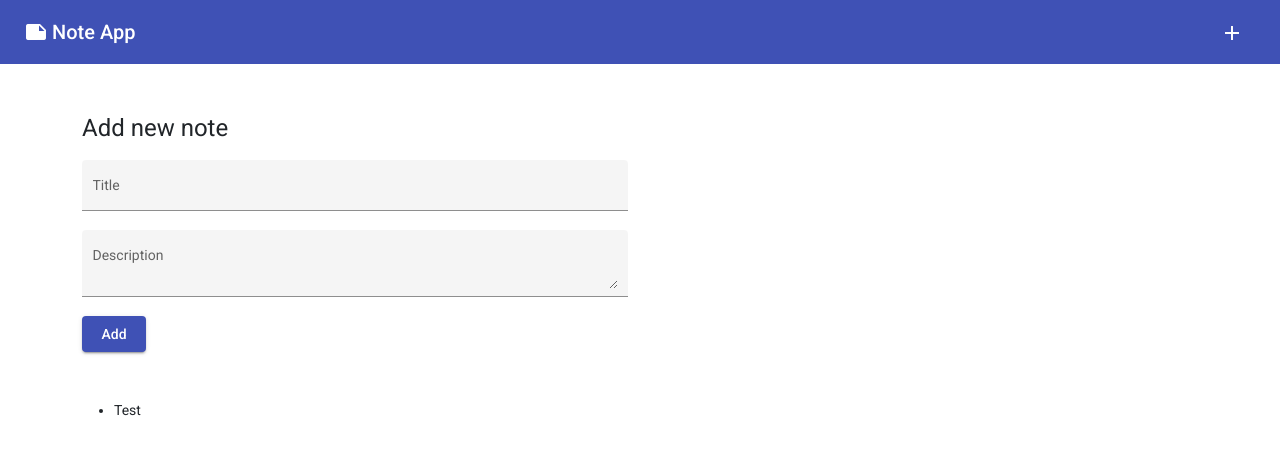
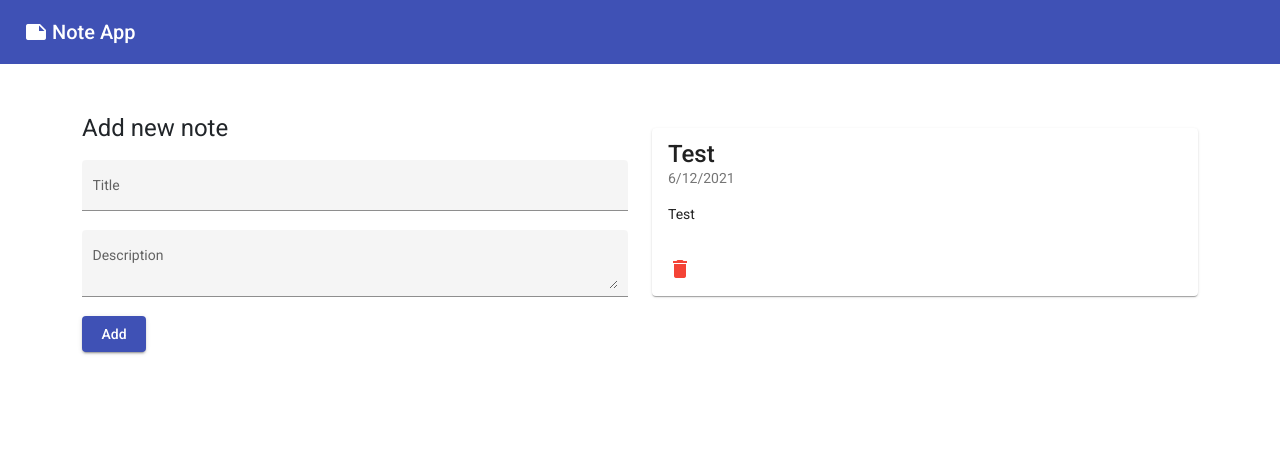
Before and after one commit to julioct99/angular-note-app, an Angular app: page / in a window 1280 px wide. Shown: the top 454 px of the page. Built offline with nearby package versions, Linux system fonts and the light colour scheme.

Commit message:
Add insert and delete features

```diff
--- a/src/app/app.component.html
+++ b/src/app/app.component.html
@@ -6,9 +6,9 @@
     <mat-icon>note</mat-icon>
     <span class="ms-1">Note App</span>
     <span class="navbar-spacer"></span>
-    <button mat-button>
+    <!-- <button mat-button>
       <mat-icon>add</mat-icon>
-    </button>
+    </button> -->
     <!-- <button mat-icon-button>
       <mat-icon>share</mat-icon>
     </button> -->
@@ -22,18 +22,33 @@
       <form class="mb-5">
         <mat-form-field class="d-block" appearance="fill">
           <mat-label>Title</mat-label>
-          <input matInput />
+          <input matInput #titleInput autocomplete="off" />
         </mat-form-field>
         <mat-form-field class="d-block" appearance="fill">
           <mat-label>Description</mat-label>
-          <textarea matInput></textarea>
+          <textarea matInput #descriptionInput autocomplete="off"></textarea>
         </mat-form-field>
-        <button mat-raised-button color="primary">Add</button>
+        <button (click)="addNote()" mat-raised-button color="primary">
+          Add
+        </button>
       </form>
+    </div>
 
-      <ul>
-        <li *ngFor="let note of notes">{{ note.title }}</li>
-      </ul>
+    <div class="col-sm-6">
+      <mat-card *ngFor="let note of notes" class="my-3">
+        <mat-card-title>{{ note.title }}</mat-card-title>
+        <mat-card-subtitle>
+          {{ note.creationDate.toLocaleDateString("en-US") }}
+        </mat-card-subtitle>
+        <mat-card-content>
+          {{ note.description }}
+        </mat-card-content>
+        <mat-card-actions>
+          <button (click)="deleteNote(note.id)" mat-icon-button color="warn">
+            <mat-icon>delete</mat-icon>
+          </button>
+        </mat-card-actions>
+      </mat-card>
     </div>
   </div>
 </div>
--- a/src/app/app.component.scss
+++ b/src/app/app.component.scss
@@ -1,3 +1,7 @@
 .navbar-spacer {
   flex: 1 1 auto;
 }
+
+.card-list {
+  list-style: none;
+}
--- a/src/app/app.component.ts
+++ b/src/app/app.component.ts
@@ -1,4 +1,4 @@
-import { Component } from '@angular/core';
+import { Component, ElementRef, ViewChild } from '@angular/core';
 import { Note } from './shared/models/note.model';
 
 @Component({
@@ -7,10 +7,36 @@ import { Note } from './shared/models/note.model';
   styleUrls: ['./app.component.scss'],
 })
 export class AppComponent {
+  @ViewChild('titleInput') titleInputRef: ElementRef;
+  @ViewChild('descriptionInput') descriptionInputRef: ElementRef;
+
   title = 'angular-note-app';
 
-  editedNote: Note;
   notes: Note[] = [new Note(1, 'Test', 'Test', new Date())];
 
   constructor() {}
+
+  addNote() {
+    let title = this.titleInputRef.nativeElement.value;
+    let description = this.descriptionInputRef.nativeElement.value;
+
+    if (title === '' || description === '') return;
+
+    const note = new Note(
+      Math.floor(Math.random() * 1000000),
+      this.titleInputRef.nativeElement.value,
+      this.descriptionInputRef.nativeElement.value,
+      new Date()
+    );
+
+    this.notes.push(note);
+    this.titleInputRef.nativeElement.value = '';
+    this.descriptionInputRef.nativeElement.value = '';
+  }
+
+  deleteNote(id: number) {
+    let notes = [...this.notes];
+    let updatedNotes = notes.filter((note) => note.id !== id);
+    this.notes = updatedNotes;
+  }
 }
--- a/src/app/app.module.ts
+++ b/src/app/app.module.ts
@@ -36,6 +36,7 @@ import { MatSnackBarModule } from '@angular/material/snack-bar';
 import { MatTableModule } from '@angular/material/table';
 import { MatSortModule } from '@angular/material/sort';
 import { MatPaginatorModule } from '@angular/material/paginator';
+import { FormsModule } from '@angular/forms';
 
 @NgModule({
   declarations: [AppComponent],
@@ -43,6 +44,7 @@ import { MatPaginatorModule } from '@angular/material/paginator';
     BrowserModule,
     AppRoutingModule,
     BrowserAnimationsModule,
+    FormsModule,
     MatCheckboxModule,
     MatCheckboxModule,
     MatButtonModule,
```
